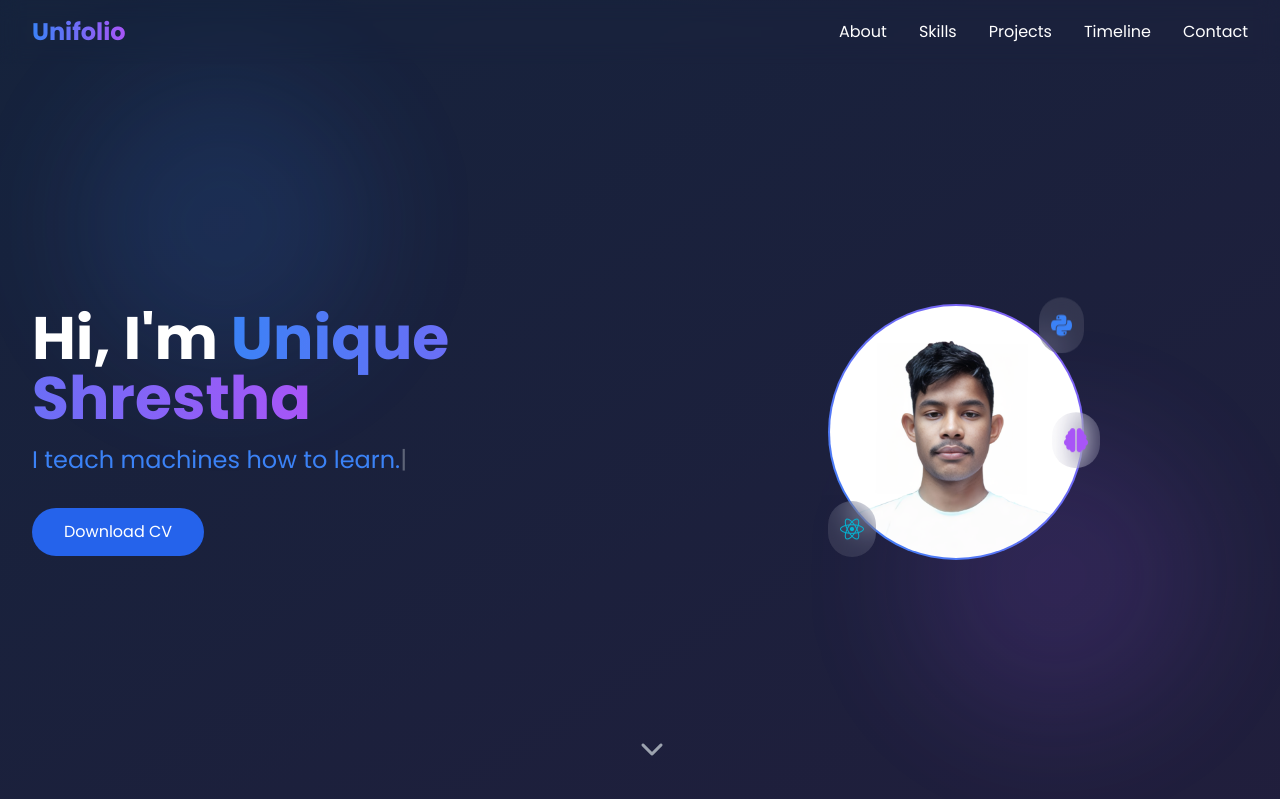
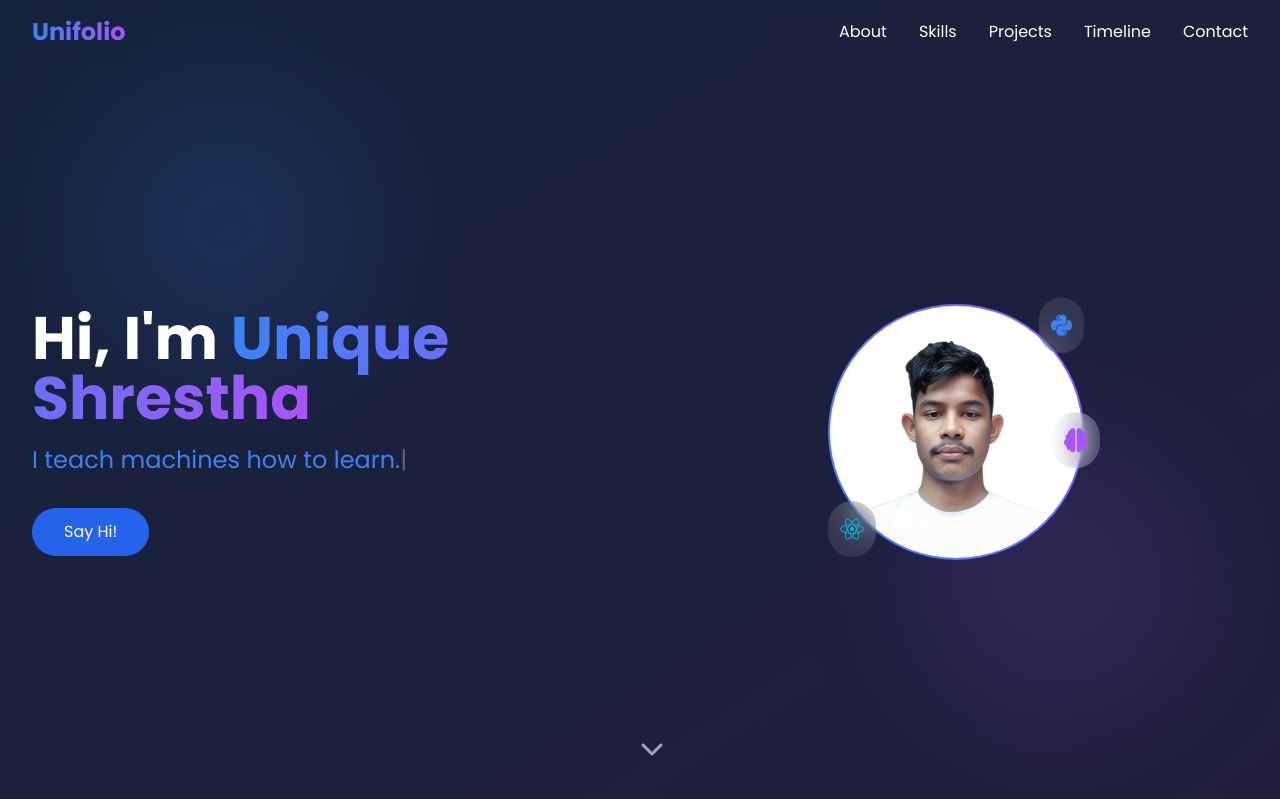
Before and after one commit to un1u3/Unifolio, a Django app: page / in a window 1280 px wide. Shown: the top 799 px of the page. Run offline with Django 5.2, Linux system fonts and the light colour scheme; data comes from the database, SQL or seed files in the repository; both versions use the stored data as it was after the commit; some libraries are stand-ins or nearby versions.

Commit message:
Made some changes

```diff
--- a/app/templates/app/home.html
+++ b/app/templates/app/home.html
@@ -109,7 +109,7 @@
                     <span id="type-text" class="text-blue-500"></span>
                 </div>
                 <button class="px-8 py-3 bg-blue-600 hover:bg-blue-700 rounded-full transition-all duration-300 transform hover:scale-105">
-                    Download CV
+                    Say Hi!
                 </button>
             </div>
 
```
Also changed, not shown: db.sqlite3, media/project_images/Screenshot_2024-10-29_002936.png (added).
